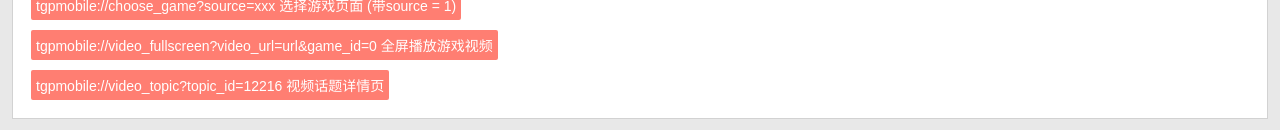
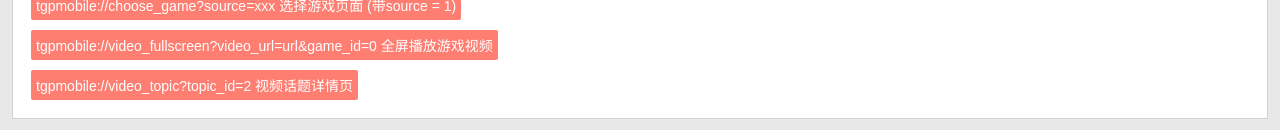
Before and after one commit to SteelBalllRun/GBLPatchInv, a plain HTML site: page index.html in a window 1280 px wide. Shown: the part 602-732 px from the top of the page. Drawn offline with Linux system fonts and the light colour scheme.

Commit message:
Update index.html
修改视频id

```diff
--- a/index.html
+++ b/index.html
@@ -50,7 +50,7 @@
 			<button class="btn" onclick="openChooseGame('tgpmobile','1')">tgpmobile://choose_game?source=xxx 选择游戏页面 (带source = 1)</button>
 
 			<button class="btn" onclick="openVideoFullScreen('tgpmobile','m03651tgflb','20091')">tgpmobile://video_fullscreen?video_url=url&game_id=0 全屏播放游戏视频</button>
-			<button class="btn" onclick="videoTopicPage('tgpmobile','12216')">tgpmobile://video_topic?topic_id=12216 视频话题详情页</button>
+			<button class="btn" onclick="videoTopicPage('tgpmobile','2')">tgpmobile://video_topic?topic_id=2 视频话题详情页</button>
 		</section>
 
 		<section class="j-section">
```
